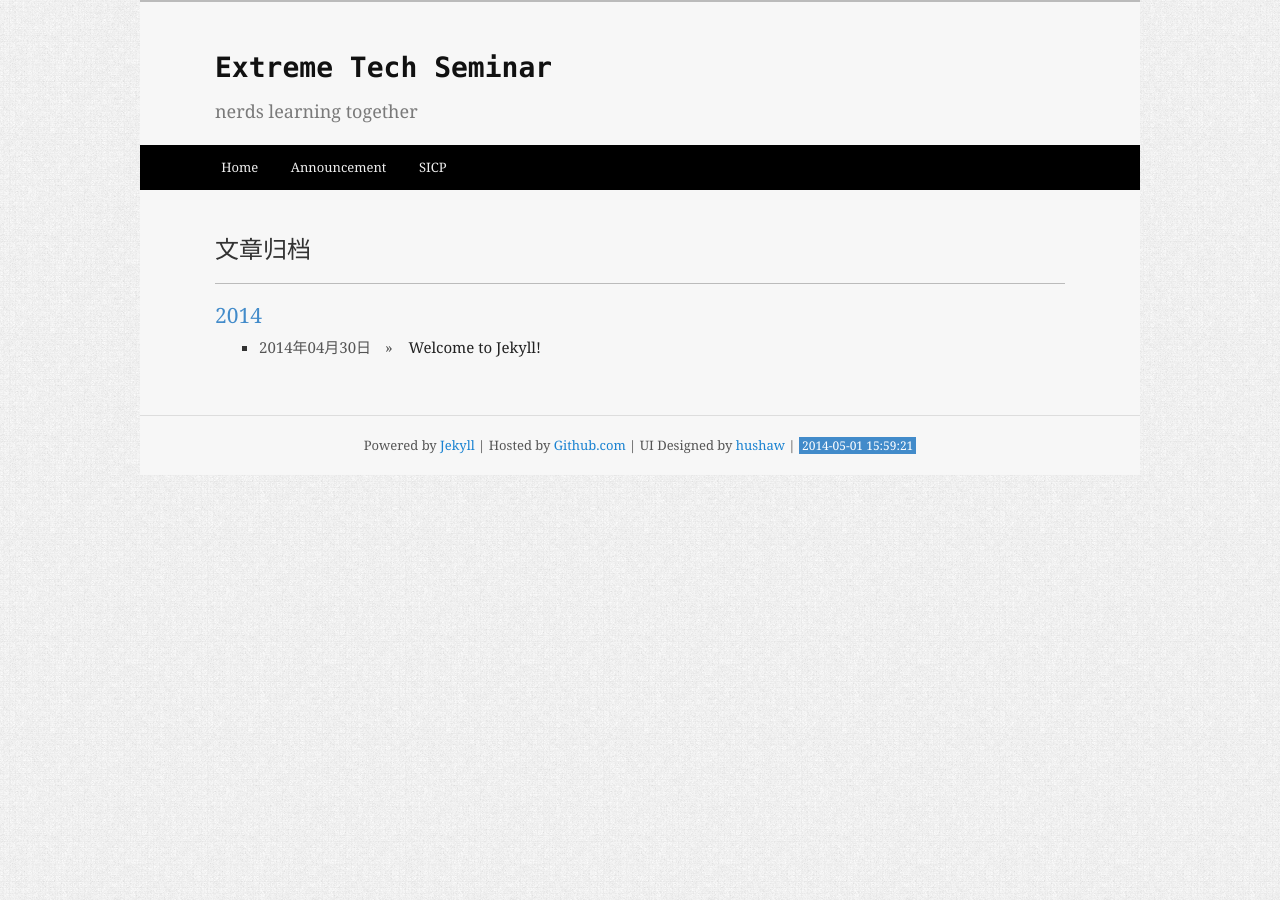
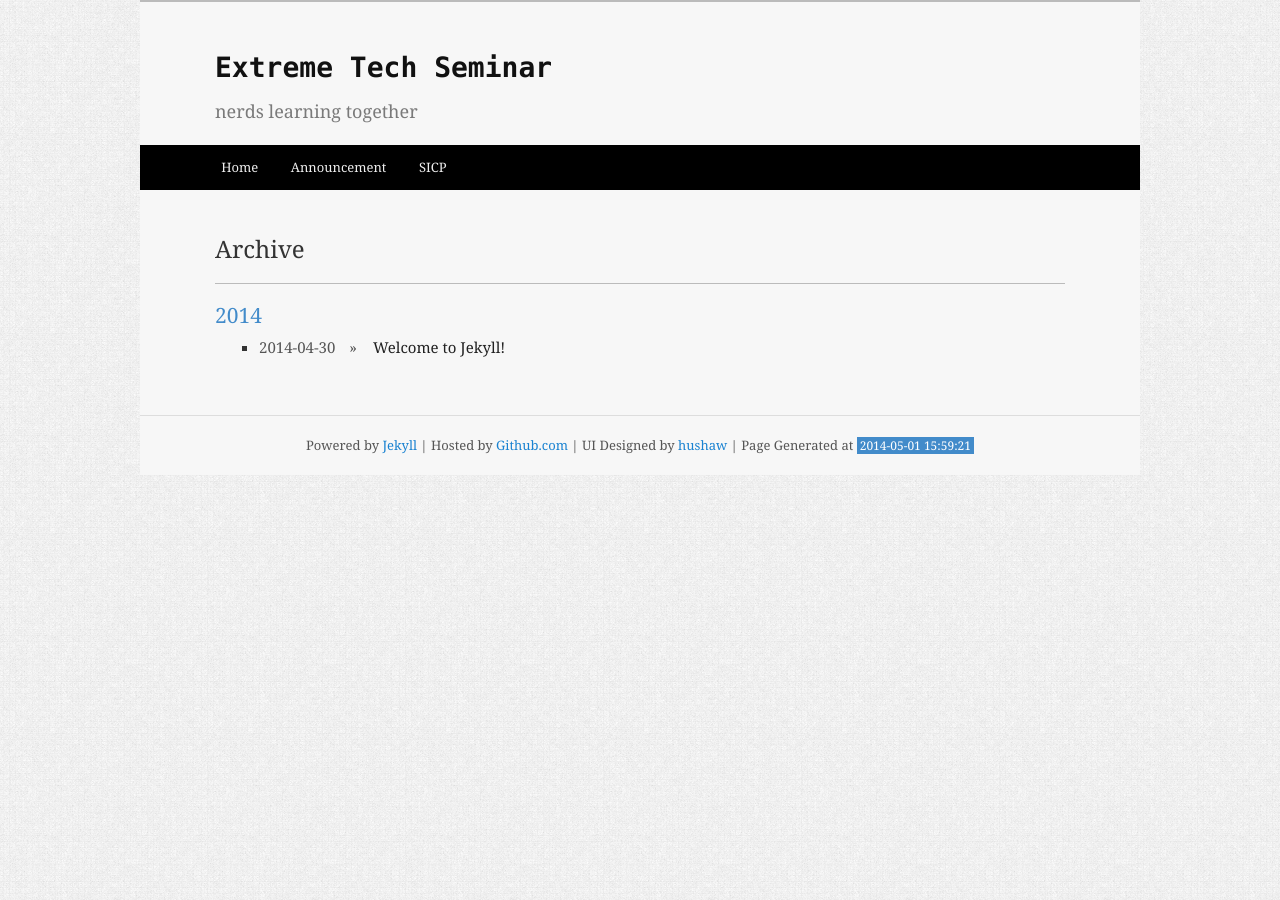
Before and after one commit to extreme-tech-seminar/extreme-tech-seminar.github.io, a Jekyll site: the page built from archive.html, in a window 1280 px wide. Built offline with Jekyll 4.4.1, drawn with Linux system fonts in a browser that asks for light colours; Markdown is read by kramdown in place of the engine named in the settings.

Commit message:
Cleaning up pages

```diff
--- a/404.html
+++ b/404.html
@@ -1,11 +1,11 @@
 ---
 layout: page
-title: 404 Page
+title: 404
 ---
 
 <div class="page-blank">
     <div>
-        <h3>查无此文</h3>
-        <p>回到首页<a href="/">首页</a>, 或者告知管理员[signifox@gmail.com]</p>
+        <h3>Sorry! We can't find that page!</h3>
+        <p>Please feel free to <a href="/">browse around</a>, hopefully you'll find something interesting anyway!</p>
     </div>
 </div>
--- a/_layouts/default.html
+++ b/_layouts/default.html
@@ -38,8 +38,8 @@
          <span>
              Powered by <a href="https://github.com/mojombo/jekyll">Jekyll</a>
              | Hosted by <a href="http://github.com">Github.com</a>
-             | UI Designed by <a href="/about.html">hushaw</a>
-             | <span class="page-generator-time">{{site.time | date:"%Y-%m-%d %H:%M:%S"}}</span>
+             | UI Designed by <a href="https://github.com/hushaw">hushaw</a>
+             | Page Generated at <span class="page-generator-time">{{site.time | date:"%Y-%m-%d %H:%M:%S"}}</span>
          </span>
      </div>
      </div>
--- a/archive.html
+++ b/archive.html
@@ -1,6 +1,6 @@
 ---
 layout: page
-title: 文章归档
+title: Archive
 ---
 
 <div class="page-blank">
@@ -17,7 +17,7 @@ title: 文章归档
         <ul>
         {% endif %}
         <li>
-            <span>{{ post.date | date:"%Y年%m月%d日" }} </span>
+            <span>{{ post.date | date:"%Y-%m-%d" }} </span>
             <a href="{{ post.url }}">{{ post.title }}</a>
         </li>
         {% endfor %}
```
